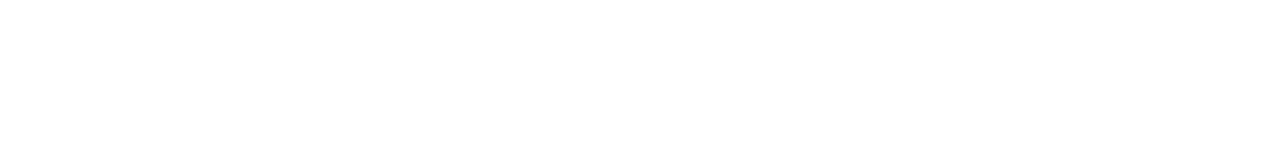
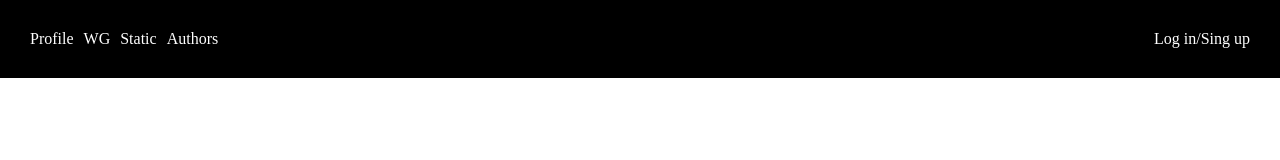
Before and after one commit to Giktar/giktar, a plain HTML site: page index.html in a window 1280 px wide. Drawn offline with Linux system fonts and the light colour scheme.

Commit message:
nav-header

```diff
--- /dev/null
+++ b/css/style.css
@@ -0,0 +1,28 @@
+* {
+    margin: 0;
+    padding: 0;
+    box-sizing: border-box;
+}
+
+.flex {
+    display: flex;
+}
+
+.header {
+    background-color: black;
+    padding: 30px;
+    position: sticky;
+    top: 0;
+}
+
+.nav, ul, li{
+    display: flex;
+    gap: 10px;
+    justify-content: space-between;
+    list-style-type: none;
+}
+
+ul, li, a {
+    color: white;
+    text-decoration: none;
+}
--- a/index.html
+++ b/index.html
@@ -1 +1,24 @@
-<html></html>
+<!DOCTYPE html>
+<html lang="en">
+<head>
+    <meta charset="UTF-8">
+    <meta name="viewport" content="width=device-width, initial-scale=1.0">
+    <title>Wargaming</title>
+    <link rel="stylesheet" href="css/style.css">
+</head>
+<body>
+    <header class="header">
+        <nav class="nav">
+            <ul class="flex">
+                <li><a href="#">Profile</a></li>
+                <li><a href="#">WG</a></li>
+                <li><a href="#">Static</a></li>
+                <li><a href="#">Authors</a></li>
+            </ul>
+            <ul>
+                <li><a href="#">Log in/Sing up</a></li>
+            </ul>
+        </nav>
+    </header>
+</body>
+</html>
```
